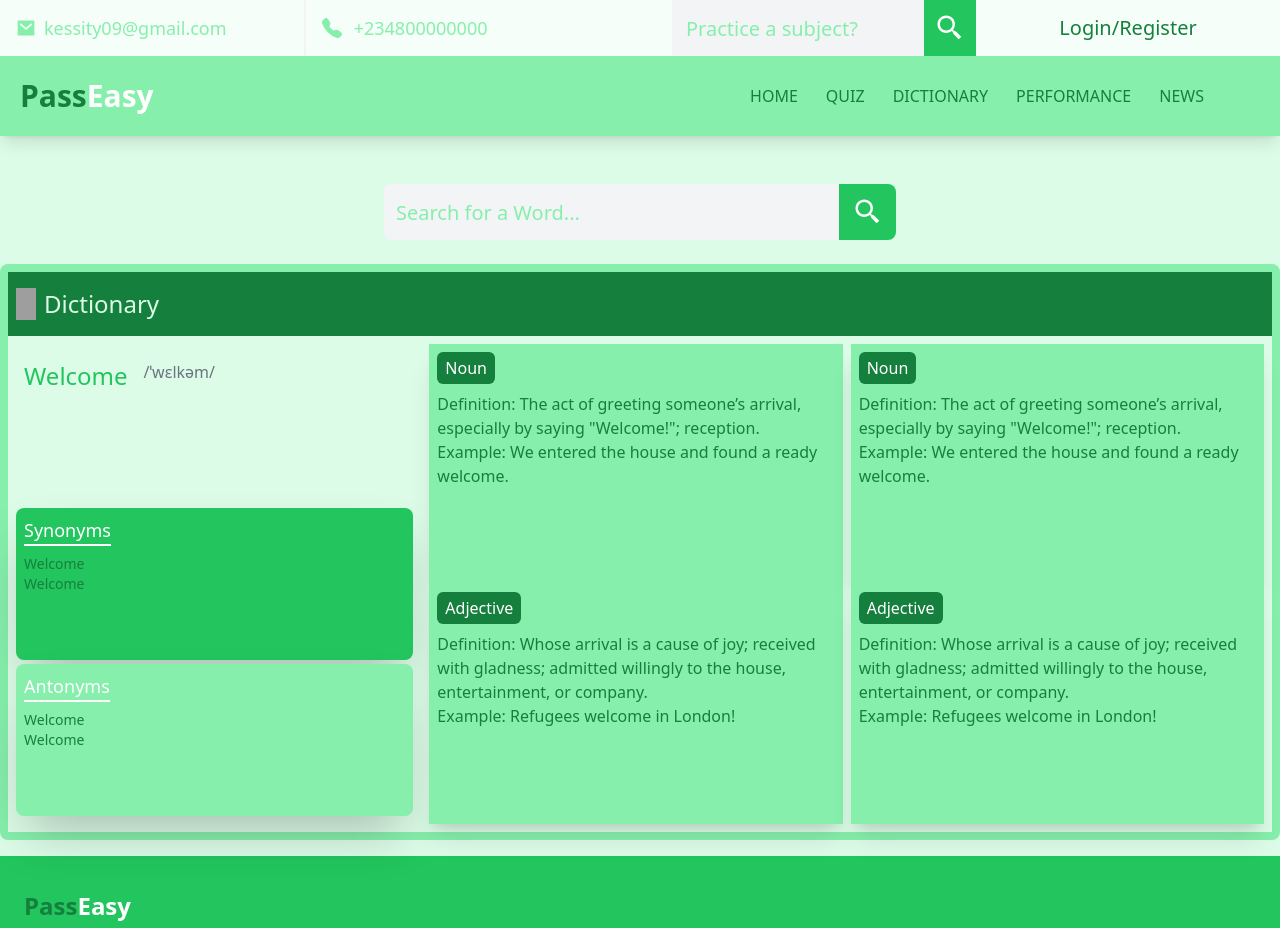
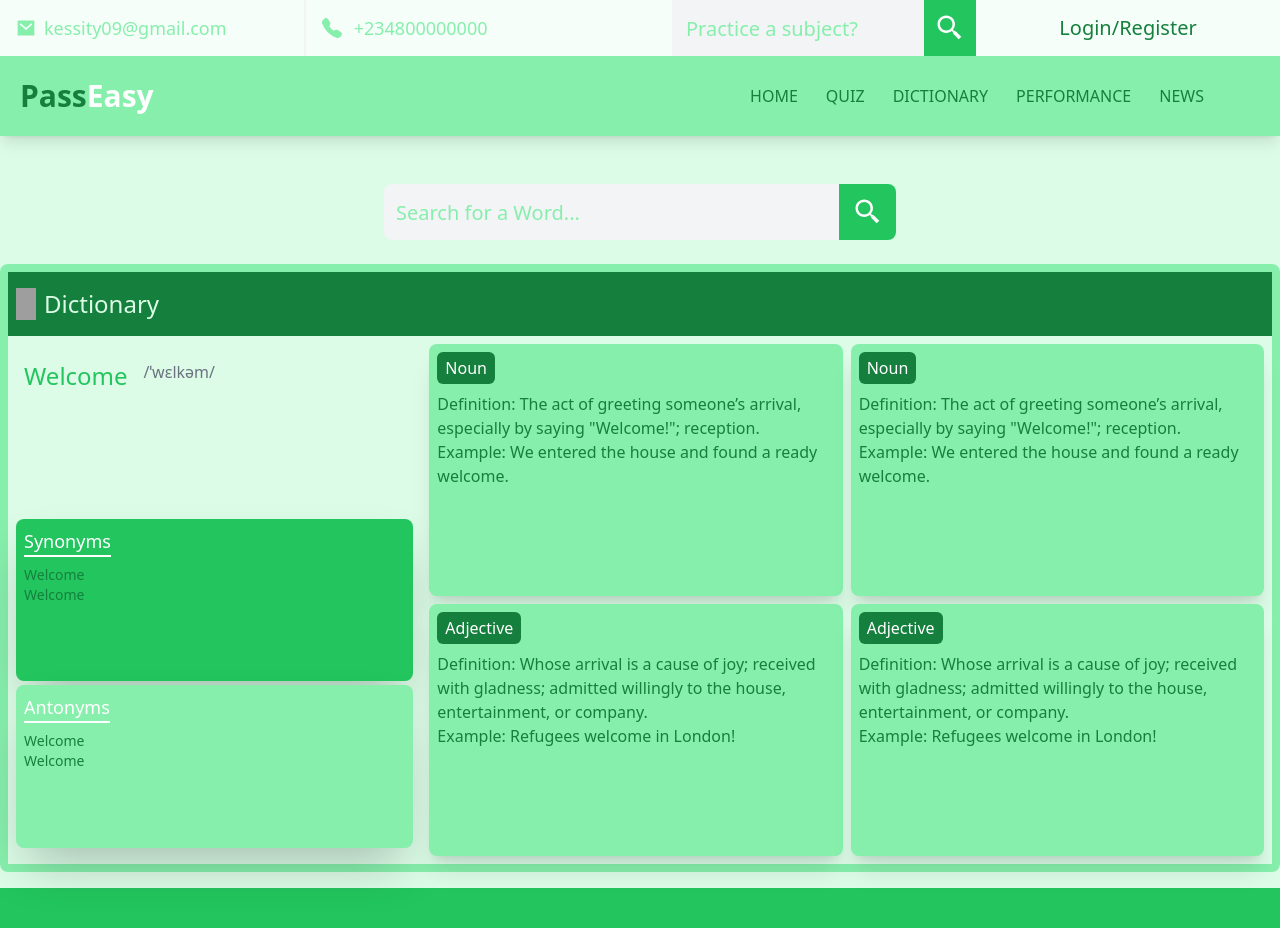
Before and after one commit to KINGSLEYEHAPA/pass-easy-stutern-personal-project, a React (Create React App) app: page /dictionary in a window 1280 px wide. Shown: the top 928 px of the page. Built offline with nearby package versions, Linux system fonts and the light colour scheme; grey boxes are pictures that could not be loaded.

Commit message:
Updating work done in the dictionary section

```diff
--- a/src/components/Dictionary.jsx
+++ b/src/components/Dictionary.jsx
@@ -26,7 +26,7 @@ const Dictionary = () => {
         </div>
       </div>
       <AnimatePresence>
-        <div className=" w-full h-[62rem] ssm:w-full ssm:h-[36rem] bg-green-300 p-2 rounded-lg">
+        <div className=" w-full h-[62rem] ssm:w-full ssm:h-[38rem] bg-green-300 p-2 rounded-lg">
           <div className="w-full h-full bg-green-100 flex flex-col justify-start items-center gap-2 ">
             <div className="flex  justify-start items-center h-16 bg-green-700 w-full p-2">
               <div className="flex gap-2">
@@ -45,7 +45,7 @@ const Dictionary = () => {
               </div>
             )}
             {wordSearched && (
-              <div className="bg-green-100 w-full h-[56rem] ssm:h-[30rem] flex flex-col gap-2 ssm:flex ssm:flex-row">
+              <div className="bg-green-100 w-full h-[56rem] ssm:h-[32rem] flex flex-col gap-2 ssm:flex ssm:flex-row">
                 <div className=" w-full h-[13rem] ssm:w-[30rem] ssm:h-full">
                   <div className="flex gap-1 h-full w-full p-2 justify-center items-center ssm:flex ssm:flex-col">
                     <motion.div
@@ -98,12 +98,12 @@ const Dictionary = () => {
                     </motion.div>
                   </div>
                 </div>
-                <div className=" w-full h-[20rem] ssm:w-[30rem] ssm:h-full flex flex-row ssm:flex ssm:flex-col">
+                <div className=" w-full h-[20rem] ssm:w-[30rem] ssm:h-full flex flex-row ssm:flex ssm:flex-col gap-2">
                   <motion.div
                     initial={{ opacity: 0, x: -500, scale: 0 }}
                     animate={{ opacity: 1, x: 0, scale: 1 }}
                     transition={{ duration: 1.5 }}
-                    className=" w-1/2 h-full ssm:w-full ssm:h-1/2 p-2 bg-green-300 shadow-xl "
+                    className=" w-1/2 h-full ssm:w-full ssm:h-1/2 p-2 bg-green-300 shadow-xl rounded-lg "
                   >
                     <p className="px-2 py-1 bg-green-700 inline-block rounded-md text-white mb-2">
                       Noun
@@ -126,7 +126,7 @@ const Dictionary = () => {
                     initial={{ opacity: 0, x: -500, scale: 0 }}
                     animate={{ opacity: 1, x: 0, scale: 1 }}
                     transition={{ duration: 1.5 }}
-                    className=" w-1/2 h-full ssm:w-full ssm:h-1/2 p-2 bg-green-300 shadow-xl"
+                    className=" w-1/2 h-full ssm:w-full ssm:h-1/2 p-2 bg-green-300 shadow-xl rounded-lg"
                   >
                     <p className="px-2 py-1 bg-green-700 inline-block rounded-md text-white mb-2">
                       Adjective
@@ -144,12 +144,12 @@ const Dictionary = () => {
                     </p>
                   </motion.div>
                 </div>
-                <div className=" w-full h-[20rem] ssm:w-[30rem] ssm:h-full flex  ssm:flex ssm:flex-col mr-2">
+                <div className=" w-full h-[20rem] ssm:w-[30rem] ssm:h-full flex  ssm:flex ssm:flex-col mr-2 gap-2">
                   <motion.div
                     initial={{ opacity: 0, x: 500, scale: 0 }}
                     animate={{ opacity: 1, x: 0, scale: 1 }}
                     transition={{ duration: 1.5 }}
-                    className=" w-1/2 h-full ssm:w-full ssm:h-1/2 p-2 bg-green-300 shadow-xl"
+                    className=" w-1/2 h-full ssm:w-full ssm:h-1/2 p-2 bg-green-300 shadow-xl rounded-lg"
                   >
                     <p className="px-2 py-1 bg-green-700 inline-block rounded-md text-white mb-2">
                       Noun
@@ -172,7 +172,7 @@ const Dictionary = () => {
                     initial={{ opacity: 0, x: 500, scale: 0 }}
                     animate={{ opacity: 1, x: 0, scale: 1 }}
                     transition={{ duration: 1.5 }}
-                    className=" w-1/2 h-full ssm:w-full ssm:h-1/2 p-2 bg-green-300 shadow-xl"
+                    className=" w-1/2 h-full ssm:w-full ssm:h-1/2 p-2 bg-green-300 shadow-xl rounded-lg"
                   >
                     <p className="px-2 py-1 bg-green-700 inline-block rounded-md text-white mb-2">
                       Adjective
```
